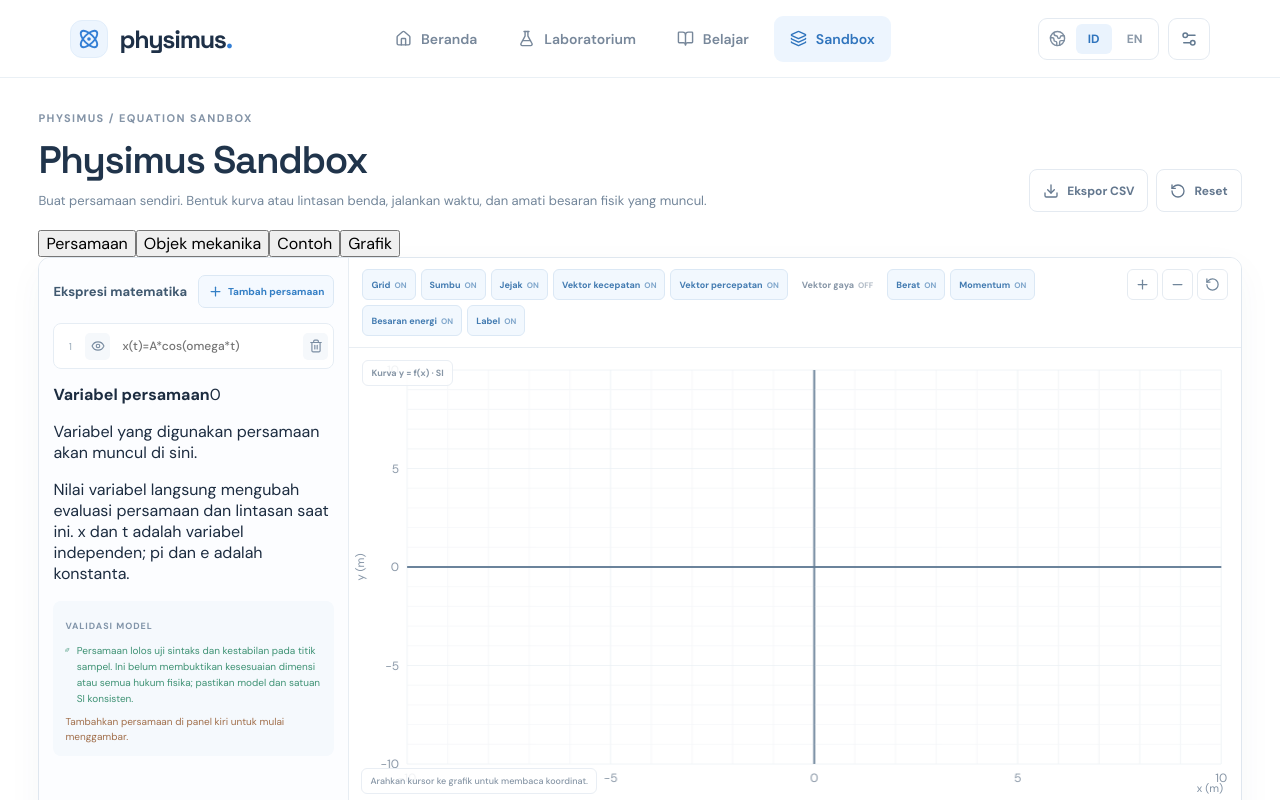
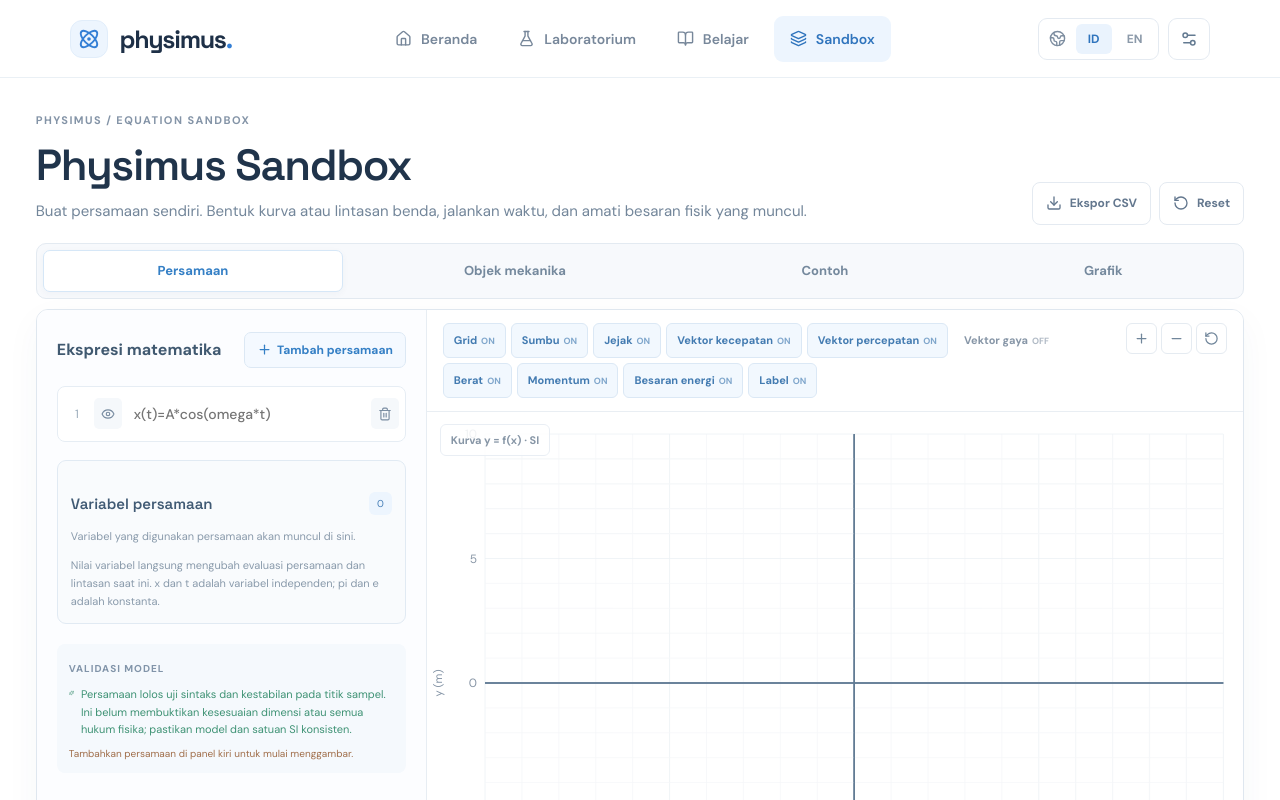
Before and after one commit to Zarr-Dev/physimus, a React (Vite) app: page / in a window 1280 px wide. Both pictures are taken after a click on the button "Sandbox". Shown: the top 800 px of the page. Built offline with nearby package versions, Linux system fonts and the light colour scheme.

Commit message:
Expand Sandbox layout, object editor, variable controls and dark theme styling

```diff
--- a/src/styles.css
+++ b/src/styles.css
@@ -552,3 +552,125 @@ button:focus-visible,input:focus-visible,select:focus-visible{outline:3px solid
 .app-root[data-theme="dark"] .practice-correct{background:#17372f;color:#8fe0be}
 .app-root[data-theme="dark"] .practice-incorrect{background:#432e22;color:#efb681}
 @media(prefers-reduced-motion:reduce){.app-root *{animation-duration:.01ms!important;transition-duration:.01ms!important;scroll-behavior:auto!important}}
+
+
+/* Light defaults used by Canvas renderers. */
+.app-root{--plot-bg:#fff;--plot-grid:#edf1f5;--plot-axis:#627b94}
+.app-root[data-theme="dark"]{--plot-bg:#111d2b;--plot-grid:#26384b;--plot-axis:#70869d}
+
+/* Wider, roomier Desmos-like workspace. */
+.sandbox-workspace{max-width:2050px;padding:30px clamp(16px,2.8vw,48px) 48px}
+.sandbox-heading h1{font-size:clamp(32px,3.4vw,44px)}
+.sandbox-heading p{font-size:15px;max-width:900px}
+.sandbox-top-tabs{display:flex;align-items:center;gap:6px;margin:18px 0 10px;padding:6px;border:1px solid #e3eaf1;border-radius:10px;background:#f7f9fc;overflow-x:auto}
+.sandbox-top-tabs button{min-height:42px;flex:1 0 auto;padding:0 18px;border:1px solid transparent;border-radius:7px;background:transparent;color:#75899d;font-size:13px;font-weight:700;white-space:nowrap}
+.sandbox-top-tabs button:hover{background:#edf4fb;color:#4777a4}
+.sandbox-top-tabs button.active{border-color:#d6e7f7;background:#fff;color:#347fc5;box-shadow:0 2px 7px #2c47640a}
+.sandbox-studio{grid-template-columns:minmax(340px,390px) minmax(0,1fr);min-height:940px}
+.sandbox-editor{padding:22px 20px}
+.sandbox-editor-heading{font-size:16px}
+.sandbox-editor-heading button{font-size:12px;padding:9px 12px}
+.sandbox-equations{gap:10px;margin:18px 0}
+.sandbox-equation-row{grid-template-columns:24px 30px minmax(0,1fr) 27px;padding:9px 7px}
+.sandbox-equation-row>span{font-size:12px}
+.sandbox-equation-row button{width:28px;height:31px}
+.sandbox-equation-row input{height:36px;font-size:14px}
+.sandbox-panel-title{display:flex;justify-content:space-between;align-items:center;margin:18px 0 12px;color:#536b84;font-size:13px}
+.sandbox-panel-title strong{font:600 15px var(--heading);color:#405a74}
+.sandbox-panel-title>span{min-width:23px;height:23px;display:grid;place-items:center;border-radius:6px;background:#edf5fe;color:#477fb7;font-size:10px}
+.sandbox-variable-panel{margin:15px 0;padding:13px;border:1px solid #e1eaf3;border-radius:9px;background:#f9fbfd}
+.sandbox-variable-grid{display:grid;grid-template-columns:repeat(2,minmax(0,1fr));gap:9px}
+.sandbox-variable-grid label{display:flex;flex-direction:column;gap:6px;min-width:0;padding:9px;border:1px solid #e6edf4;border-radius:7px;background:#fff;color:#687f96;font-size:11px;font-weight:700}
+.sandbox-variable-grid label>span{display:flex;justify-content:space-between;gap:5px}
+.sandbox-variable-grid code{color:#3576b5;font-size:11px}
+.sandbox-variable-grid label>div{display:flex;align-items:center;gap:6px}
+.sandbox-variable-grid input{width:100%;min-width:0;height:34px;padding:0 7px;border:1px solid #dce6ef;border-radius:6px;background:#fff;color:#365875;font-size:13px}
+.sandbox-variable-grid small{flex:0 0 auto;color:#9aa8b5;font-size:9px}
+.sandbox-variable-help,.sandbox-variable-empty,.sandbox-section-intro{color:#899aab;font-size:11px;line-height:1.65}
+.sandbox-variable-help{margin:10px 0 0}
+.sandbox-section-intro{margin:8px 0 14px}
+.sandbox-object-library{display:grid;grid-template-columns:repeat(2,minmax(0,1fr));gap:8px;margin:14px 0 20px}
+.sandbox-object-library button{min-height:54px;display:flex;align-items:center;gap:8px;padding:8px;border:1px solid #e2eaf2;border-radius:8px;background:#fff;color:#5e7790;text-align:left}
+.sandbox-object-library button strong{flex:1;min-width:0;font-size:11px}
+.sandbox-object-library button:hover{border-color:#b9d5ee;background:#f6faff}
+.sandbox-object-icon{width:28px;height:28px;display:grid;place-items:center;border-radius:7px;background:#edf5fe;color:#3879b8;font-size:19px;font-weight:700}
+.sandbox-object-icon.spring{color:#8b6bd6;background:#f2eefb}
+.sandbox-object-icon.pulley{color:#d99a46;background:#fbf3e6}
+.sandbox-object-icon.rope{color:#4da786;background:#eaf6f1}
+.sandbox-object-list{display:flex;flex-direction:column;gap:6px}
+.sandbox-object-item{display:grid;grid-template-columns:minmax(0,1fr) 30px 30px;align-items:center;gap:5px;padding:6px;border:1px solid #e6edf3;border-radius:7px;background:#fff}
+.sandbox-object-item.selected{border-color:#a9cce9;background:#f3f9ff}
+.sandbox-object-item button{min-height:30px;border:0;border-radius:5px;background:#f5f8fb;color:#74889d}
+.sandbox-object-select{display:flex;justify-content:space-between;gap:10px;padding:0 8px;text-align:left}
+.sandbox-object-select span{font-size:11px;font-weight:700}
+.sandbox-object-select small{color:#9cabb8;font-size:10px}
+.sandbox-object-properties{margin-top:14px;padding:13px;border:1px solid #e2eaf1;border-radius:9px;background:#f9fbfd}
+.sandbox-object-properties>strong{display:block;margin-bottom:12px;color:#47627d;font:600 13px var(--heading)}
+.sandbox-property-grid{display:grid;grid-template-columns:repeat(2,minmax(0,1fr));gap:9px}
+.sandbox-property-grid label{display:flex;flex-direction:column;gap:5px;color:#7a8fa4;font-size:10px;font-weight:700}
+.sandbox-property-grid input{width:100%;height:34px;padding:0 8px;border:1px solid #dfe7ef;border-radius:6px;background:#fff;color:#3c5874;font-size:12px}
+.sandbox-object-properties p{margin:12px 0 0;color:#8c9ba9;font-size:10px;line-height:1.65}
+.sandbox-example-list{display:flex;flex-direction:column;gap:8px;margin:14px 0}
+.sandbox-example-list button{display:flex;flex-direction:column;gap:8px;padding:12px;border:1px solid #e2eaf1;border-radius:8px;background:#fff;text-align:left}
+.sandbox-example-list button:hover{border-color:#b8d4ed;background:#f7fbff}
+.sandbox-example-list strong{color:#4d6882;font-size:12px}
+.sandbox-example-list code{color:#5581a8;font-size:11px;white-space:normal;line-height:1.5}
+.sandbox-toolbar-options{display:grid;grid-template-columns:1fr 1fr;gap:5px;margin:15px 0}
+.sandbox-toolbar{padding:13px 16px}
+.sandbox-toggle{min-height:35px;padding:0 10px;font-size:11px}
+.sandbox-toggle span{font-size:9px}
+.sandbox-canvas-wrap{height:clamp(560px,66vh,900px);min-height:530px;touch-action:none}
+.sandbox-canvas-wrap canvas{cursor:grab;touch-action:none}
+.sandbox-canvas-wrap canvas:active{cursor:grabbing}
+.sandbox-pan-hint{position:absolute;right:13px;bottom:12px;padding:6px 8px;border:1px solid #e9eef4;border-radius:6px;background:#ffffffdf;color:#8a99a8;font-size:10px;pointer-events:none}
+.sandbox-canvas-badge,.sandbox-cursor{font-size:11px;padding:8px 10px}
+.sandbox-playback{gap:12px;padding:14px 16px}
+.sandbox-playback .play-control,.sandbox-playback .reset-control{width:42px;height:42px}
+.sandbox-timeline>div{font-size:12px}
+.sandbox-timeline strong{font-size:13px}
+.sandbox-playback label{font-size:11px}
+.sandbox-playback label input,.sandbox-playback label select{width:115px;height:36px;font-size:12px}
+.sandbox-analysis{padding:17px 18px}
+.sandbox-analysis>strong{font-size:15px}
+.sandbox-analysis-grid>div{padding:13px}
+.sandbox-analysis-grid span{font-size:11px}
+.sandbox-analysis-grid b{font-size:16px}
+.sandbox-analysis-grid small{font-size:12px}
+.sandbox-footnote{font-size:10px}
+.sandbox-validation{margin-top:20px}
+.sandbox-validation>span{font-size:10px}
+.sandbox-validation p{font-size:11px}
+.sandbox-viewport label{font-size:11px}
+.sandbox-viewport input{height:34px;font-size:12px}
+.sandbox-presets button{font-size:11px}
+.math-render-error{color:#cf5d68;font-family:monospace;font-size:11px}
+@media(max-width:1150px){.sandbox-studio{grid-template-columns:minmax(300px,340px) minmax(0,1fr)}.sandbox-variable-grid{grid-template-columns:1fr}}
+@media(max-width:820px){.sandbox-studio{grid-template-columns:1fr}.sandbox-editor{padding:17px}.sandbox-variable-grid{grid-template-columns:repeat(2,minmax(0,1fr))}.sandbox-canvas-wrap{height:58vh;min-height:450px}}
+@media(max-width:540px){.sandbox-workspace{padding:18px 10px 30px}.sandbox-top-tabs{margin:12px 0 8px}.sandbox-top-tabs button{padding:0 12px;font-size:11px}.sandbox-canvas-wrap{height:450px;min-height:400px}.sandbox-variable-grid{grid-template-columns:1fr}.sandbox-property-grid{grid-template-columns:1fr 1fr}.sandbox-playback label input,.sandbox-playback label select{width:93px}}
+
+/* Dark theme for the expanded equation/object editor and its controls. */
+.app-root[data-theme="dark"] .sandbox-top-tabs,
+.app-root[data-theme="dark"] .sandbox-variable-panel,
+.app-root[data-theme="dark"] .sandbox-object-properties,
+.app-root[data-theme="dark"] .sandbox-object-item,
+.app-root[data-theme="dark"] .sandbox-object-library button,
+.app-root[data-theme="dark"] .sandbox-example-list button{background:#101a27;border-color:#2d4054}
+.app-root[data-theme="dark"] .sandbox-top-tabs button{color:#a2b3c4}
+.app-root[data-theme="dark"] .sandbox-top-tabs button.active{background:#20364b;border-color:#456887;color:#b3d8fb}
+.app-root[data-theme="dark"] .sandbox-panel-title strong,
+.app-root[data-theme="dark"] .sandbox-object-properties>strong,
+.app-root[data-theme="dark"] .sandbox-object-library button,
+.app-root[data-theme="dark"] .sandbox-example-list strong{color:#c5d5e4}
+.app-root[data-theme="dark"] .sandbox-variable-grid label,
+.app-root[data-theme="dark"] .sandbox-example-list button,
+.app-root[data-theme="dark"] .sandbox-object-item.selected{background:#18283a;border-color:#344a61}
+.app-root[data-theme="dark"] .sandbox-variable-grid input,
+.app-root[data-theme="dark"] .sandbox-property-grid input{background:#0e1925;border-color:#34485e;color:#dbe8f5}
+.app-root[data-theme="dark"] .sandbox-object-item button{background:#22364a;color:#b9cada}
+.app-root[data-theme="dark"] .sandbox-pan-hint{background:#152638e8;border-color:#34495e;color:#a8b9c8}
+.app-root[data-theme="dark"] .sandbox-object-properties p,
+.app-root[data-theme="dark"] .sandbox-variable-help,
+.app-root[data-theme="dark"] .sandbox-variable-empty,
+.app-root[data-theme="dark"] .sandbox-section-intro{color:#98aabd}
+.app-root[data-theme="dark"] .sandbox-variable-grid code,
+.app-root[data-theme="dark"] .sandbox-example-list code{color:#8ec3f3}
```
